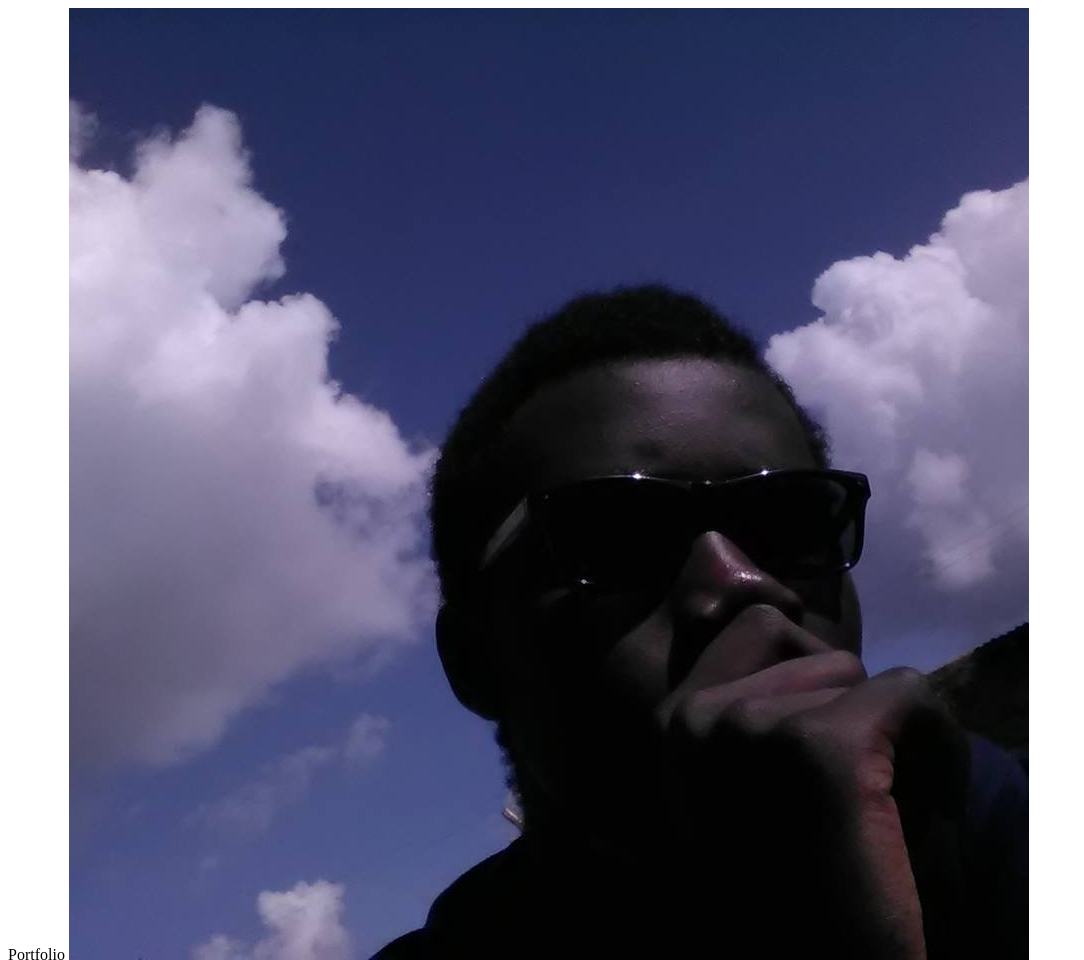
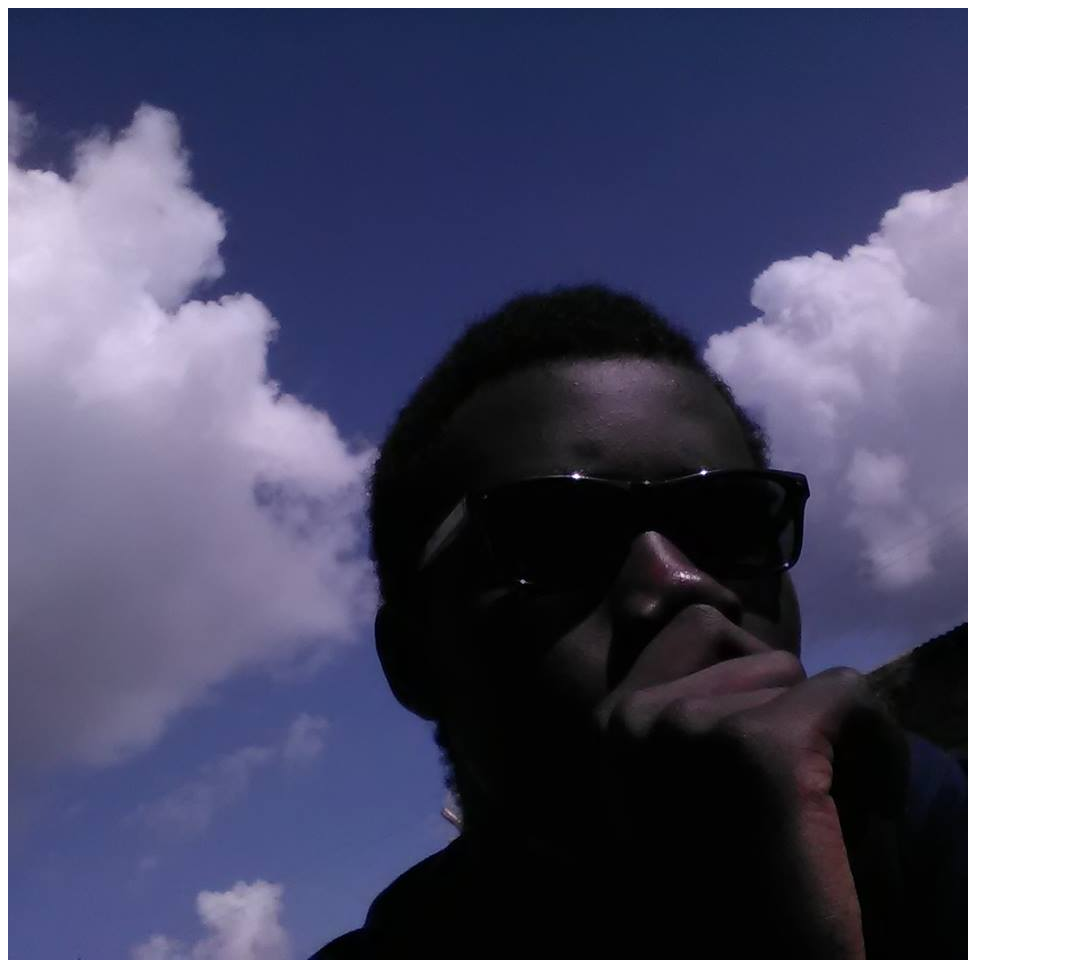
Before and after one commit to Vynnel/Portfolio, a plain HTML site: page portfolio.html in a window 1280 px wide. Shown: the top 960 px of the page, without its empty margins (0-1084 px from the left). Drawn offline with Linux system fonts and the light colour scheme.

```diff
--- a/portfolio.html
+++ b/portfolio.html
@@ -1,7 +1,7 @@
  <!DOCTYPE html>
 	<html>
 		<head>
-			<link href="css/portfolio.css" rel="stylesheet" type="text/css"
+			<link href="css/portfolio.css" rel="stylesheet" type="text/css">
 			<title>Portfolio</title>
       <img src="images/me.jpg" alt="a photo of me">
 		</head>
```
